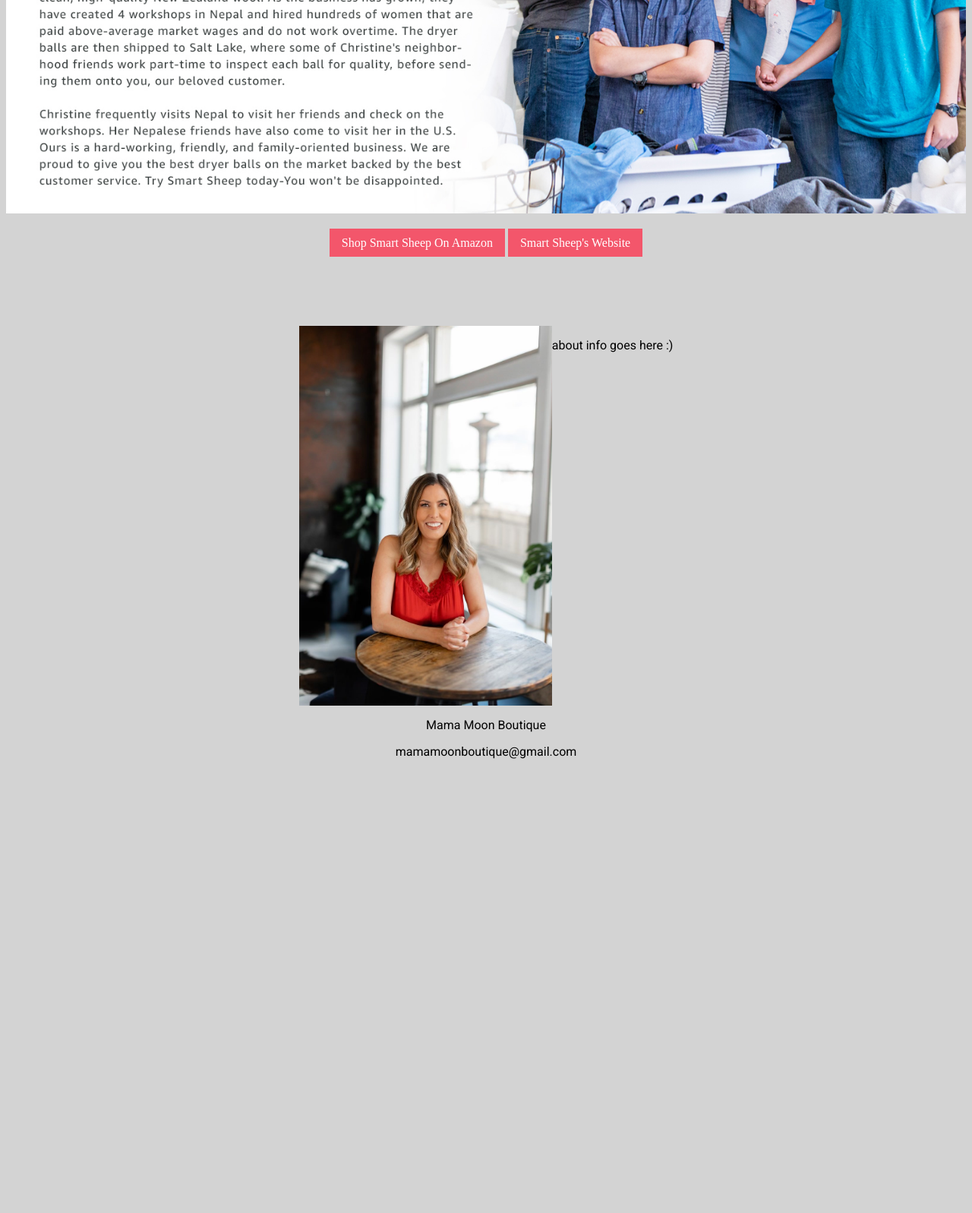
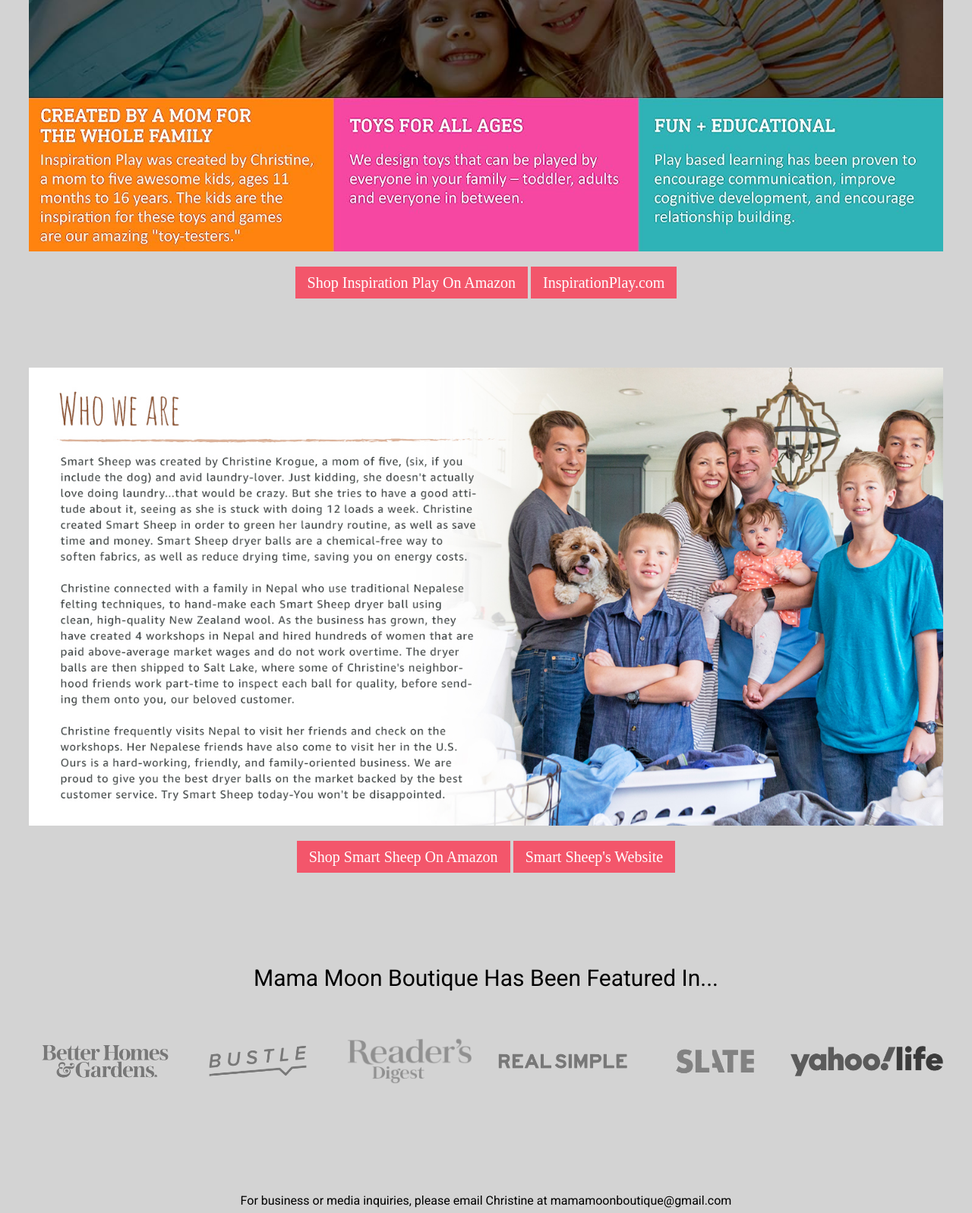
Before and after one commit to ckrogue/WebsiteTester, a plain HTML site: page index.html in a window 1280 px wide. Shown: the part 1200-2797 px from the top of the page at 76% size. Before the commit the page ends 2215 px from the top, so only its background shows below. Drawn offline with Linux system fonts and the light colour scheme.

Commit message:
added feature list

```diff
--- a/css-homepage/about.css
+++ b/css-homepage/about.css
@@ -2,16 +2,35 @@
     display: flex;
     flex-direction: row;
     justify-content: center;
+    margin-top: 0px;
+    margin-bottom: 100px;
+    margin-left: .5;
+    max-height: 700px;
+    gap: 20px;
 }
 .about-picture, .about-text {
     display: flex;
 
 
 }
+.about-text {
+    max-width: 300px;
+}
 .christine-picture {
     margin: auto;
-    max-height: 500px;
-    width: 100%;
+    max-height: 650px;
+    height: 100%;
 
     display: block;
 }
+.christine-bio {
+    font-size: 18px;
+    line-height: 1.5;
+}
+.title-about {
+    font-size: 40px;
+    font-weight: 700;
+    text-align: center;
+    margin-top: 30px;
+    margin-bottom: 0px;
+}
--- /dev/null
+++ b/css-homepage/featured.css
@@ -0,0 +1,34 @@
+.featured-in {
+    display: flex;
+    flex-direction: column;
+    text-align: center;
+    align-items: center;
+    margin-left: 30px;
+    margin-right: 30px;
+
+}
+.publications {
+    display: flex;
+    text-align: center;
+    flex-direction: row;
+    justify-content: space-between;
+    height: 200px;
+    max-width: 1500px;
+    margin-top: 20px;
+
+
+
+}
+.publication-image {
+    flex: 1;
+    width: 100%;
+
+
+}
+.publication-logo {
+    flex: 1;
+}
+.text {
+    font-family: 'Roboto';
+    font-size: 30px;
+}
--- a/css-homepage/header.css
+++ b/css-homepage/header.css
@@ -3,6 +3,8 @@
     background-color: lightgrey;
     max-width: 1500px;
     margin: auto;
+    margin-left: 10px;
+    margin-right: 10px;
     display: flex;
     flex-direction: row;
     align-items: center;
--- a/css-homepage/homepage.css
+++ b/css-homepage/homepage.css
@@ -11,8 +11,8 @@
     padding-right: 16px;
     transition: opacity 0.15s;
     vertical-align: top;
-    width: 1fr;
-    flex: 1;
+    font-size: 20px
+
 
 
 }
@@ -23,7 +23,8 @@
     text-align: center;
 }
 .brand {
-
+    margin-left: 30px;
+    margin-right: 30px;
     margin-bottom: 100px;
 }
 .links-to-shop {
--- a/index.html
+++ b/index.html
@@ -9,6 +9,7 @@
     <link rel="stylesheet" href="css-homepage/footer.css">
     <link rel="stylesheet" href="css-homepage/header.css">
     <link rel="stylesheet" href="css-homepage/about.css">
+    <link rel="stylesheet" href="css-homepage/featured.css">
     <title>Mama Moon Boutique</title>
 
   </head>
@@ -26,7 +27,7 @@
           Inspiration Play
         </a>
 
-        <a class="header-link">
+        <a class="header-link" href="#about">
           About
         </button>
         <a class="header-link" href="#footer">
@@ -35,6 +36,29 @@
       </div>
 
     </div>
+
+    <!-- about page -->
+    <p class="title-about" id="about">
+      About Christine
+    </p>
+    <div class="about">
+      <div class="about-picture">
+        <img class="christine-picture"; src="Images/ChristineKrogue.jpg">
+      </div>
+
+      <div class="about-text">
+        <p class="christine-bio">
+
+
+Christine started Mama Moon Boutique in 2013. She was a stay-at-home mom looking to earn some extra money to pay for life's "extras," like vacations and braces.  Christine turned to ecommerce, at first selling through Ebay, and then moving onto Amazon.
+
+She started two brands (Smart Sheep Laundry Co. & Inspiration Play), and grew the business from a part-time job to a full-time venture.  She continues to work from home. Christine's husband, John, quit his career in environmental engineering in 2018, to join her in running the business as well as help shuffle the kids around town.
+
+Christine has a B.A. in Marketing Communications and graduated Cum Laude in 2002.  She has six children and lives in the Salt Lake, Utah area.  In her free time, she enjoys cooking, hiking, and traveling to new places.
+        </p>
+      </div>
+    </div>
+
     <!-- inspiration play -->
     <div class="brand" id="inspiration-play">
       <div class="brand-picture-row">
@@ -70,28 +94,45 @@
       </div>
     </div>
 
-    <!-- about page -->
-    <div class="about">
-      <div class="about-picture">
-        <img class="christine-picture"; src="Images/ChristineKrogue.jpg">
+   <!-- featured in -->
+    <div class="featured-in">
+      <div>
+        <p class="text">Mama Moon Boutique Has Been Featured In...</p>
       </div>
+      <div class="publications">
+        <div class="publication-logo">
+          <img class="publication-image" src="Images/BetterHomeAndGardens.webp">
+        </div>
+        <div class="publication-logo">
+          <img class="publication-image" src="Images/Bustle.png">
+        </div>
+        <div class="publication-logo">
+          <img class="publication-image" src="Images/Readers-Digest.webp">
+        </div>
+        <div class="publication-logo">
+          <img class="publication-image" src="Images/RealSimple.webp">
+        </div>
+        <div class="publication-logo">
+          <img class="publication-image" src="Images/Slate.png">
+        </div>
+        <div class="publication-logo">
+          <img class="publication-image" src="Images/yahoo.png">
+        </div>
 
-      <div class="about-text">
-        <p>
-          about info goes here :)
-        </p>
+
+
+
+
+
       </div>
     </div>
-
 
     <!-- footer -->
     <div class="footer" id="footer">
       <p class="Mama-Moon-Boutique">
-        Mama Moon Boutique
+        For business or media inquiries, please email Christine at mamamoonboutique@gmail.com
       </p>
-      <p class="Email-Address">
-        mamamoonboutique@gmail.com
-      </p>
+
     </div>
   </body>
 </html>
```
Also changed, not shown: Images/BetterHomeAndGardens.webp (added), Images/Bustle.png (added), Images/Readers-Digest.webp (added), Images/RealSimple.webp (added), Images/Slate.png (added), Images/yahoo.png (added), 1 other file.
